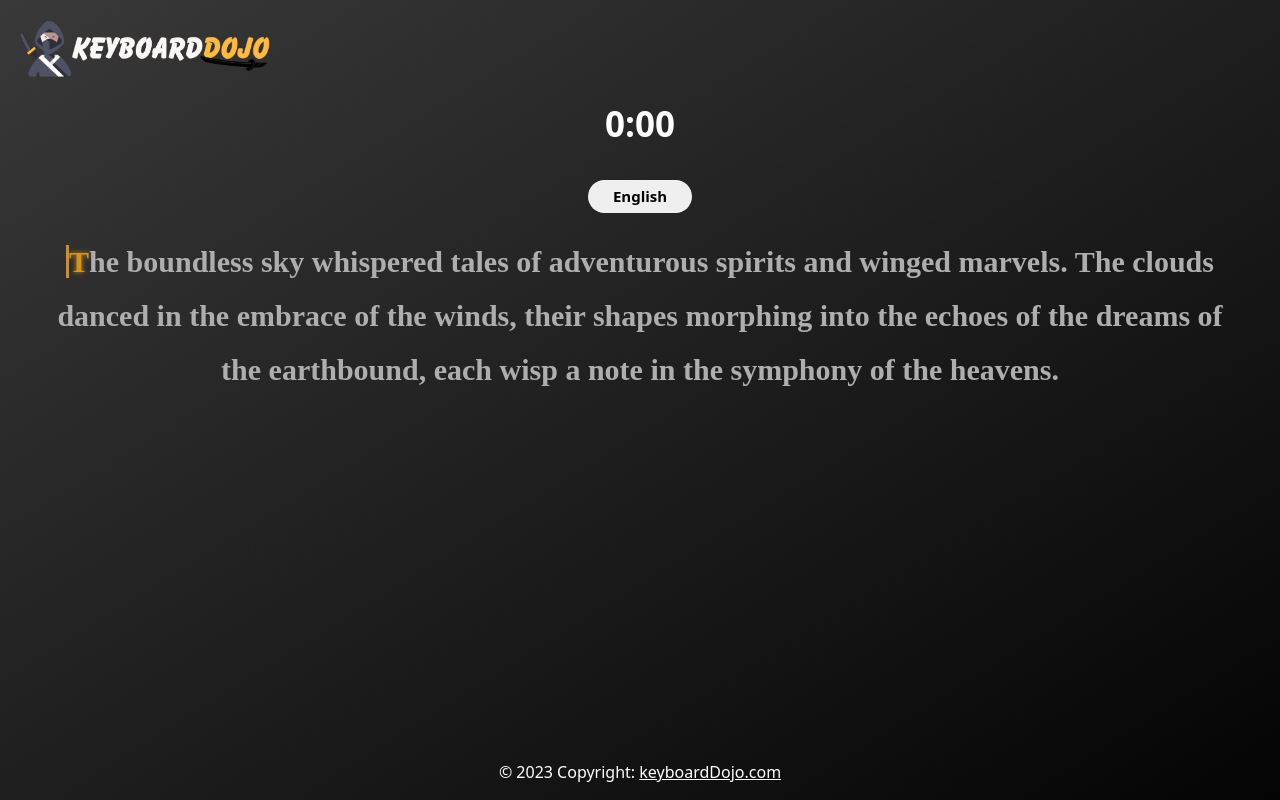
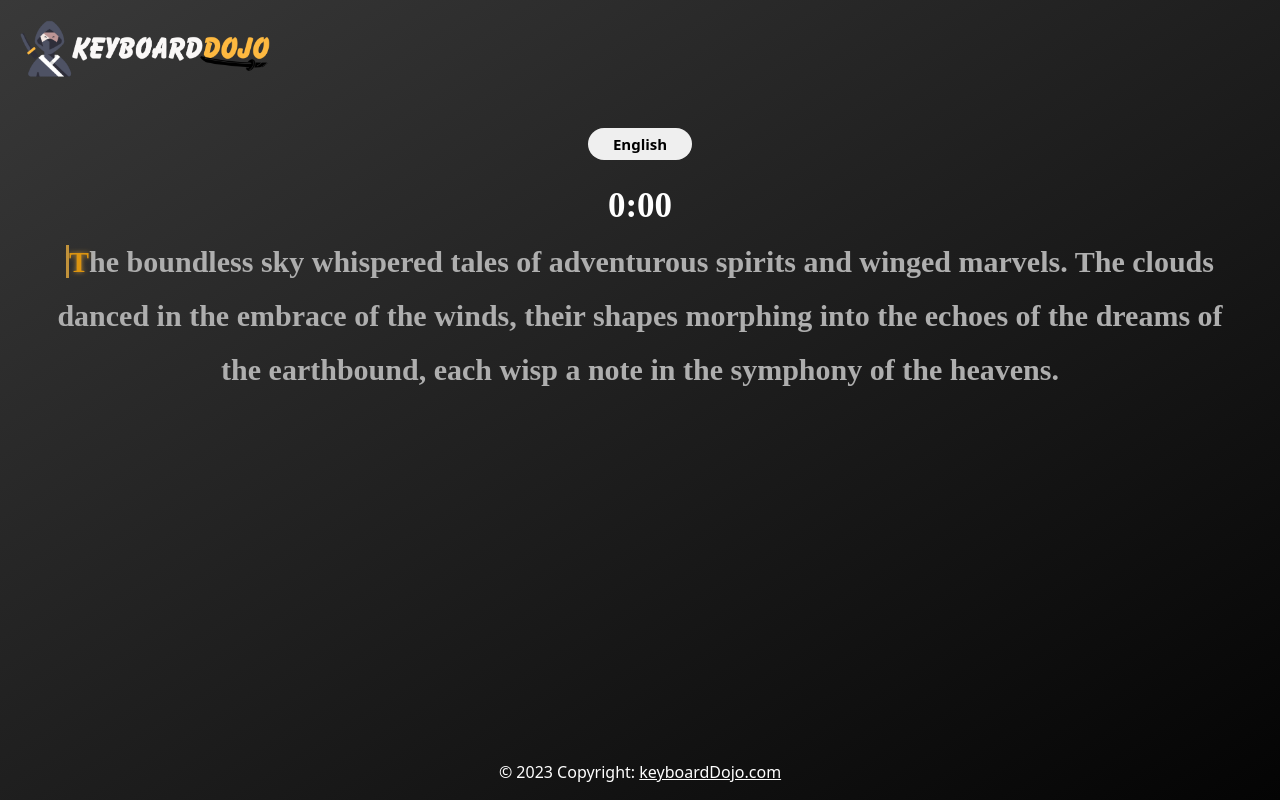
Before and after one commit to suetwong320/KeyboardDojo, a React (Create React App) app: page / in a window 1280 px wide. Built offline with nearby package versions, Linux system fonts and the light colour scheme; a web font is replaced by a local one.

Commit message:
Fixed footer design

```diff
--- a/src/App.css
+++ b/src/App.css
@@ -111,7 +111,6 @@ h3 {
   position: absolute;
   text-align: center;
   font-size: 20px;
-  border-radius: 5px;
   width: 100%;
   border: none;
   background-color: transparent;
@@ -122,6 +121,7 @@ h3 {
   left: 0;
   background-color: rgba(56, 56, 56, 0.9);
   transition: 0.6s;
+  min-height: 200px;
 }
 
 .input-area > input::placeholder {
--- a/src/components/Home.jsx
+++ b/src/components/Home.jsx
@@ -201,13 +201,13 @@ function Home() {
         />
       )}
 
-      <div className="timer">{formatTime(elapsedTime)}</div>
-
       <div className="language-btn-div">
         <button className="language-btn">English</button>
       </div>
 
       <div className="text-area">
+        <div className="timer">{formatTime(elapsedTime)}</div>
+
         {randText.map((letter, i) => (
           <span
             key={i}
```
